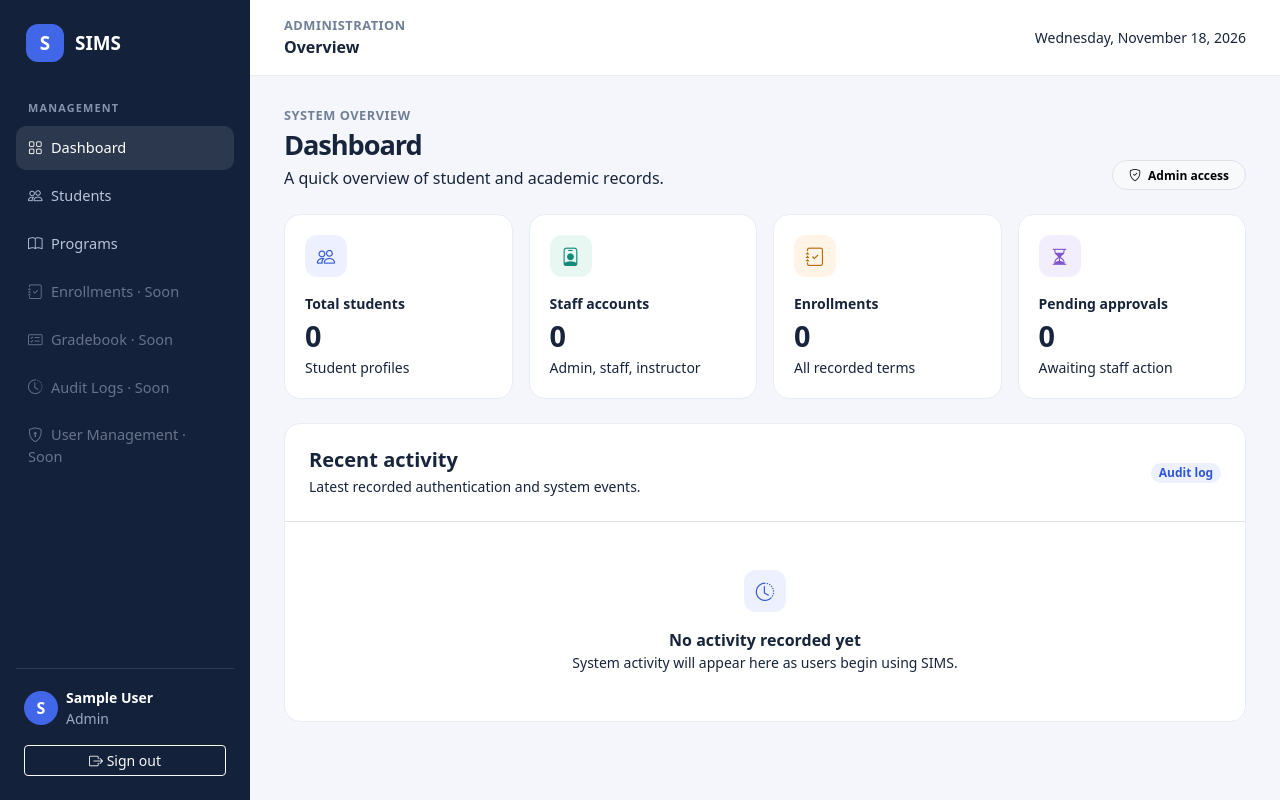
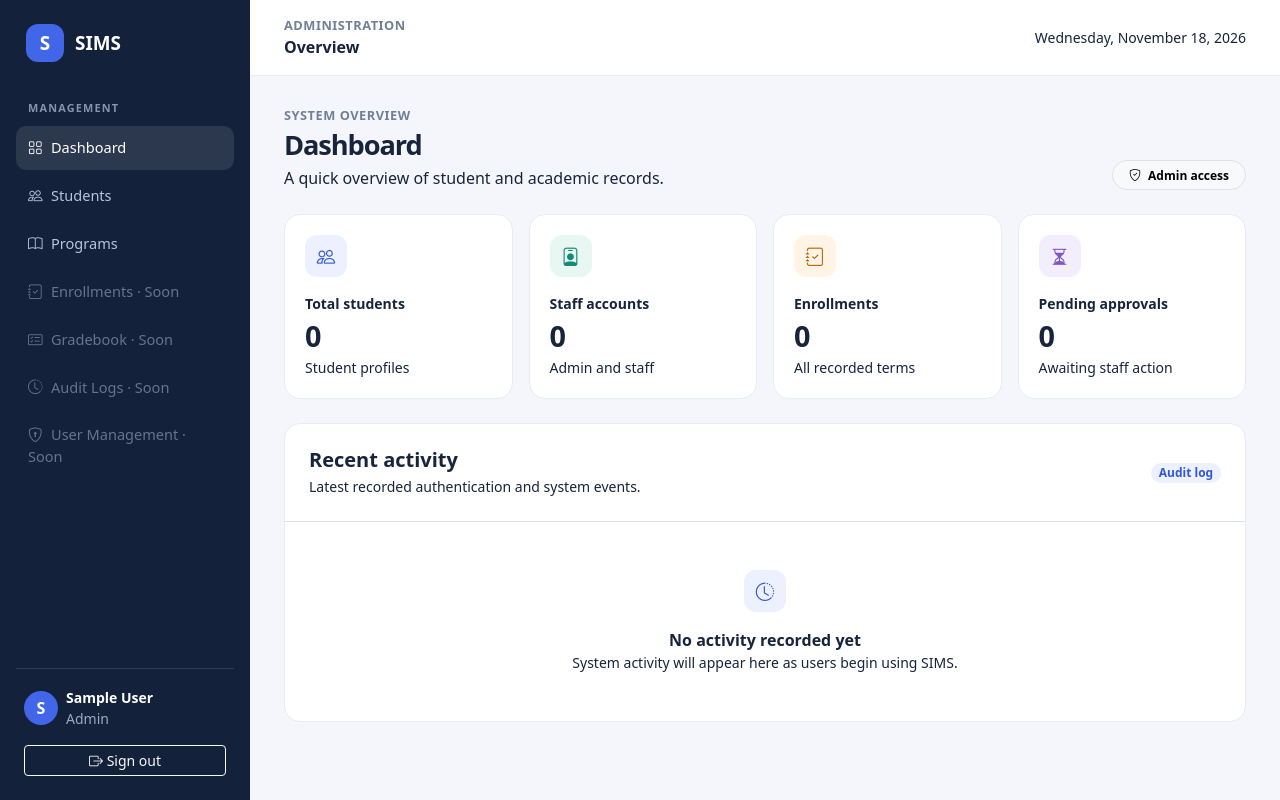
Before and after one commit to KyleDomSar/Student-Information-Management-System, a Laravel app: page /admin/dashboard in a window 1280 px wide. Run offline with Laravel 12, Linux system fonts and the light colour scheme; the visitor is signed in with stand-in values (Sample User, id 1); data that the repository does not hold is empty.

Commit message:
fix: correct dashboard staff account label

```diff
--- a/resources/views/admin/dashboard.blade.php
+++ b/resources/views/admin/dashboard.blade.php
@@ -27,7 +27,7 @@
             <div class="stat-icon mb-3" style="background:#e8f7f2;color:#138b78"><i class="bi bi-person-badge"></i></div>
             <div class="muted small fw-semibold">Staff accounts</div>
             <div class="stat-value">{{ number_format($stats['staff']) }}</div>
-            <div class="small muted">Admin, staff, instructor</div>
+            <div class="small muted">Admin and staff</div>
         </div>
     </div>
     <div class="col-6 col-xl-3">
```
